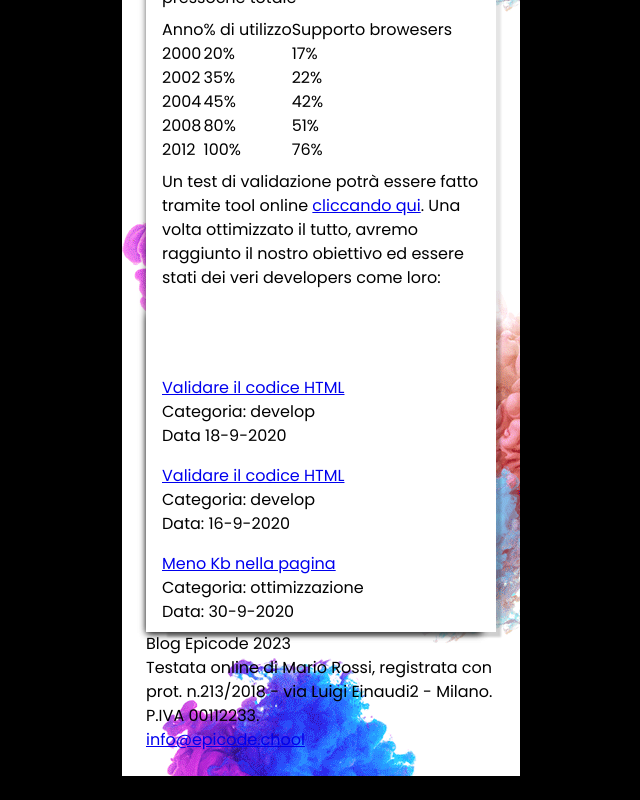
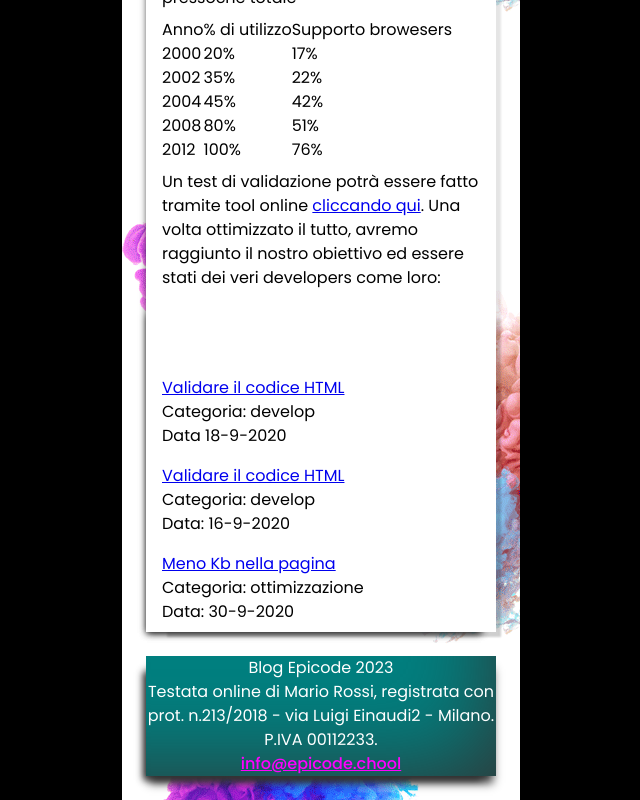
Before and after one commit to xdardevilx/epicode_ES_Day4, a plain HTML site: page index.html in a window 1280 px wide. Shown: the part 1212-2012 px from the top of the page, without its empty margins (343-983 px from the left). Before the commit the page ends 1988 px from the top, so only its background shows below. Drawn offline with Linux system fonts and the light colour scheme.

Commit message:
adds footer

```diff
--- a/assets/css/style.css
+++ b/assets/css/style.css
@@ -112,3 +112,15 @@ aside {
   margin: auto;
   box-shadow: -7px 9px 7px -8px #333, 13px 13px 2px -8px rgba(0, 0, 0, 0.1);
 }
+footer {
+  margin-top: 1.5em;
+  background-color: rgb(0, 128, 128);
+  box-shadow: 0px 10px 9px -3px #333, -9px 10px 7px -6px #333,
+    inset -57px -60px 100px -58px #333;
+  text-align: center;
+  color: white;
+}
+footer a {
+  color: fuchsia;
+  font-weight: 500;
+}
--- a/index.html
+++ b/index.html
@@ -127,12 +127,15 @@
                   </tr>
                 </tbody>
               </table>
+              <div id="iframe">
                 <p>
                   Un test di validazione potrà essere fatto tramite tool online
                   <a href="#">cliccando qui</a>. Una volta ottimizzato il tutto,
                   avremo raggiunto il nostro obiettivo ed essere stati dei veri
                   developers come loro:
                 </p>
+
+              </div>
             </div>
           </section>
           <!-- section_aside -->
```
Lines whose indentation alone changed are shown as unchanged.
